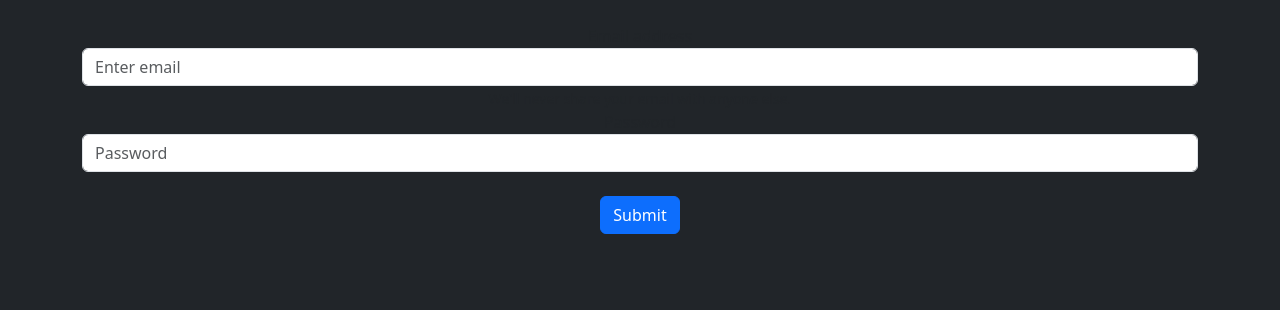
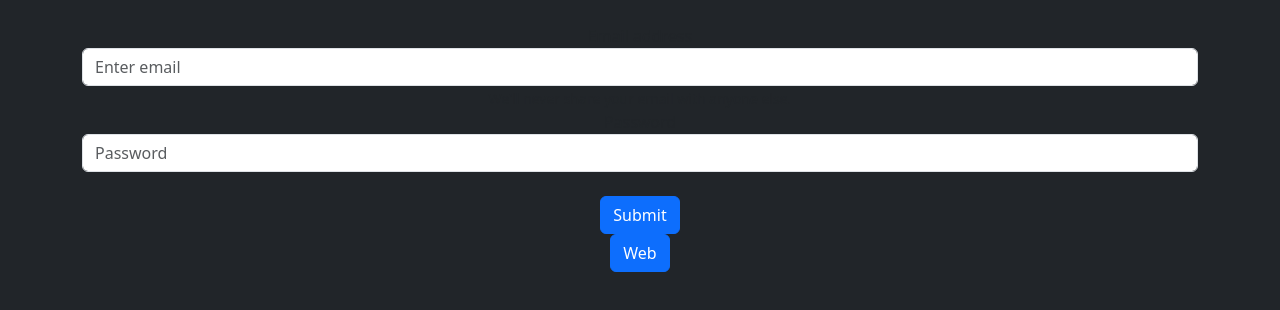
Before and after one commit to tatr12345/pwa, a React (Create React App) app: page /auth in a window 1280 px wide. Shown: the top 310 px of the page. Built offline with nearby package versions, Linux system fonts and the light colour scheme.

Commit message:
[master] icon change

```diff
--- a/public/firebase-messaging-sw.js
+++ b/public/firebase-messaging-sw.js
@@ -2,7 +2,7 @@ self.addEventListener('push', (event) => {
   const options = {
     // body: event.data.text(),
     body: 'Вам написали в чате поддержки',
-    icon: '/icon175x175.jpeg', // Replace with your icon path
+    icon: '/alfa.png', // Replace with your icon path
   }
   event.waitUntil(
     self.registration.showNotification('PWA push - peero dev api', options)
--- a/public/index.html
+++ b/public/index.html
@@ -6,7 +6,7 @@
     <meta name="viewport" content="width=device-width, initial-scale=1" />
     <meta name="theme-color" content="#000000" />
     <meta name="description" content="Web site created using create-react-app" />
-    <link rel="apple-touch-icon" href="%PUBLIC_URL%/icon175x175.jpeg" />
+    <link rel="apple-touch-icon" href="%PUBLIC_URL%/alfa.png" />
     <meta name="mobile-web-app-capable" content="yes">
     <meta name="apple-mobile-web-app-capable" content="yes">
     <meta name="apple-touch-fullscreen" content="yes">
@@ -24,7 +24,7 @@
       work correctly both with client-side routing and a non-root public URL.
       Learn how to configure a non-root public URL by running `npm run build`.
     -->
-    <title>React App</title>
+    <title>АльфаСтрах</title>
   </head>
   <body>
     <noscript>You need to enable JavaScript to run this app.</noscript>
--- a/src/routes/auth/index.tsx
+++ b/src/routes/auth/index.tsx
@@ -34,6 +34,10 @@ const PageAuth = () => {
     dispatch(clearUser())
   }
 
+  const handleWeb = () => {
+    navigator.credentials.get()
+  }
+
   return (!info
     ? <div className='container'>
       <br />
@@ -52,6 +56,9 @@ const PageAuth = () => {
               </div>
               <br />
               <button type="submit" className="btn btn-primary">Submit</button>
+              <div>
+                <button type="button" className="btn btn-primary" onClick={handleWeb}>Web</button>
+              </div>
             </div>
           </form>
         </div>
```
Also changed, not shown: public/alfa.png (added), public/manifest.json.
